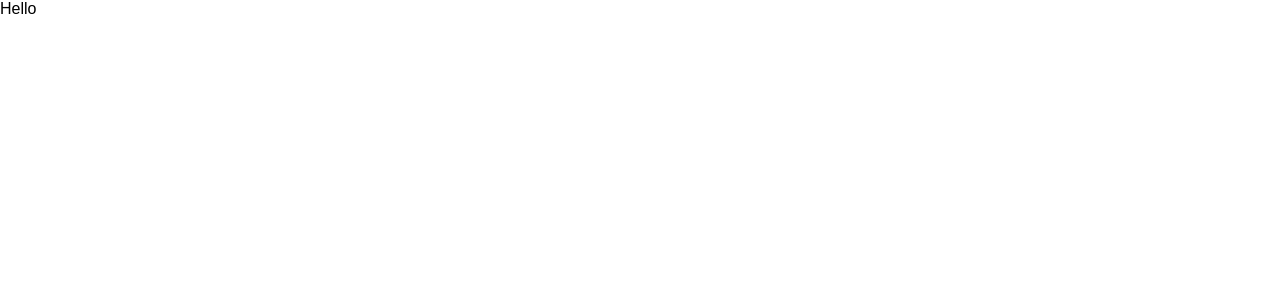
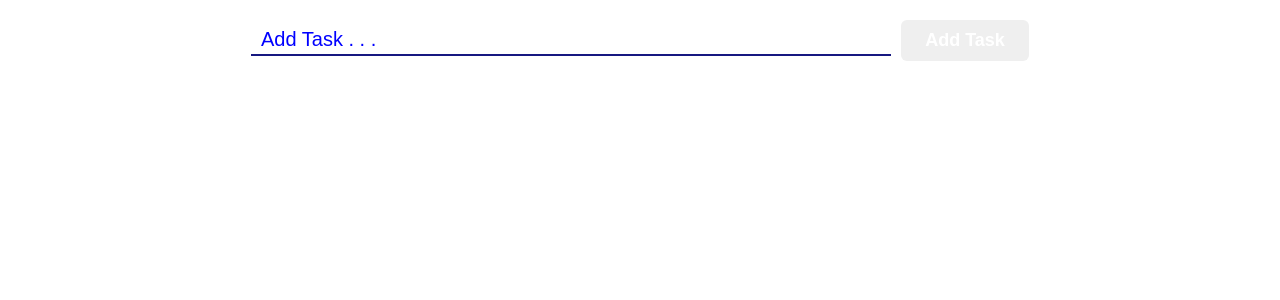
Before and after one commit to nallaperumal007/mern-Todo, a React (Vite) app in the folder client/: page / in a window 1280 px wide. Shown: the top 300 px of the page. Built offline with nearby package versions, Linux system fonts and the light colour scheme.

Commit message:
component create and add the task is finish

```diff
--- a/client/src/App.jsx
+++ b/client/src/App.jsx
@@ -1,8 +1,19 @@
-import React from 'react';
+import React , {useState,useEffect} from 'react'
+import axios from 'axios';
 import './index.css'
+import Addtask from './Components/Addtask';
 
 export default function App() {
+  const [todolist,setTodolist]=useState([])
+  useEffect(()=>{
+   axios.get('http://localhost:8000/').then(res=>{
+    setTodolist(res.data)
+   }).catch(err => console.log(err))
+  },[])
+  const addTask= newTask =>{
+    setTodolist([...todolist,newTask])
+  }
   return (
-    <div>Hello</div>
+   <Addtask addTask={addTask} />
   )
 }
--- /dev/null
+++ b/client/src/Components/Addtask.css
@@ -0,0 +1,35 @@
+.addtask{
+    display: flex;
+    justify-content: center;
+    align-items: center;
+    margin-top: 20px;
+}
+
+.addtask input[type=text]{
+    width: 50%;
+    height: 30px;
+    outline: none;
+    border: none;
+    border-bottom: 2px solid rgb(22,24,128);
+    font-size: 20px;
+    padding: 10px;
+    color:rgb(22,75,241);
+}
+
+.addtask input[type=text]::placeholder{
+    color:blue
+}
+.addtask button{
+    width: 10%;
+    padding: 10px 5px;
+    margin-left: 10px;
+    border: none;
+    outline: none;
+    font-size: 18px;
+    cursor: pointer;
+    color:white;
+    font-weight: bolder;
+    border-radius: 6px;
+    background-color:linear-gradient(130deg,black,gold)
+
+}
--- /dev/null
+++ b/client/src/Components/Addtask.jsx
@@ -0,0 +1,27 @@
+import React ,{useState} from 'react'
+import './Addtask.css'
+import axios from 'axios';
+
+export default function Addtask(props) {
+  const [task,Settask]=useState("")
+  const addtask = () => {
+    if(task.trim() === ''){
+        return
+    } else {
+        axios.post('http://localhost:8000/', {
+            todo : task,
+            isComplete : false
+        }).then(res => {
+            Settask("")
+            props.addTask(res.data)
+        }).catch(err => console.log(err))
+    }
+}
+
+  return (
+    <div className = 'addtask'>
+            <input type='text' placeholder = 'Add Task . . .' value = {task} onChange = {event => Settask(event.target.value)}/>
+            <button onClick = {() => addtask()}>Add Task</button>
+   </div>
+  )
+}
```
Also changed, not shown: 1 other file (tests, documents, lock files or other folders).
